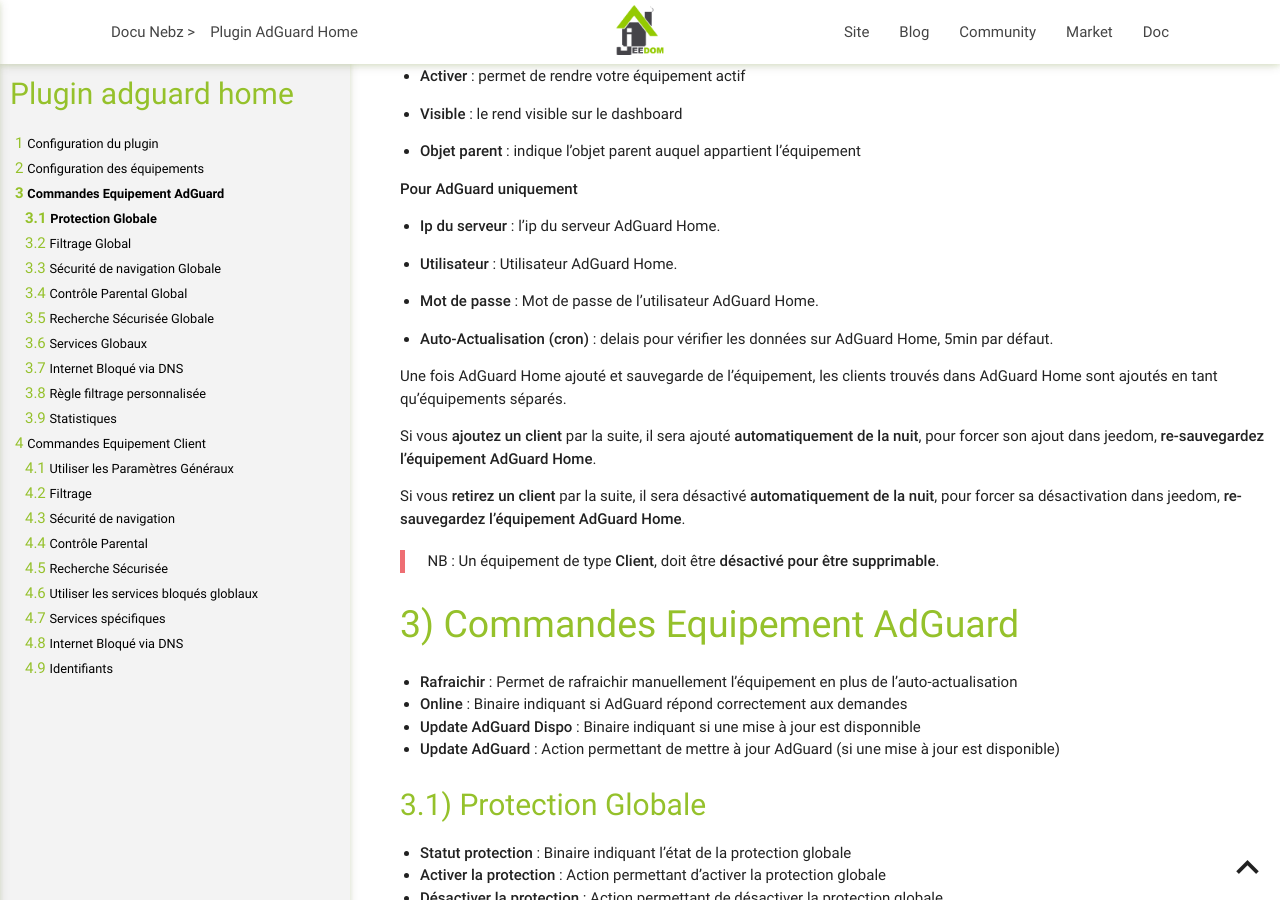
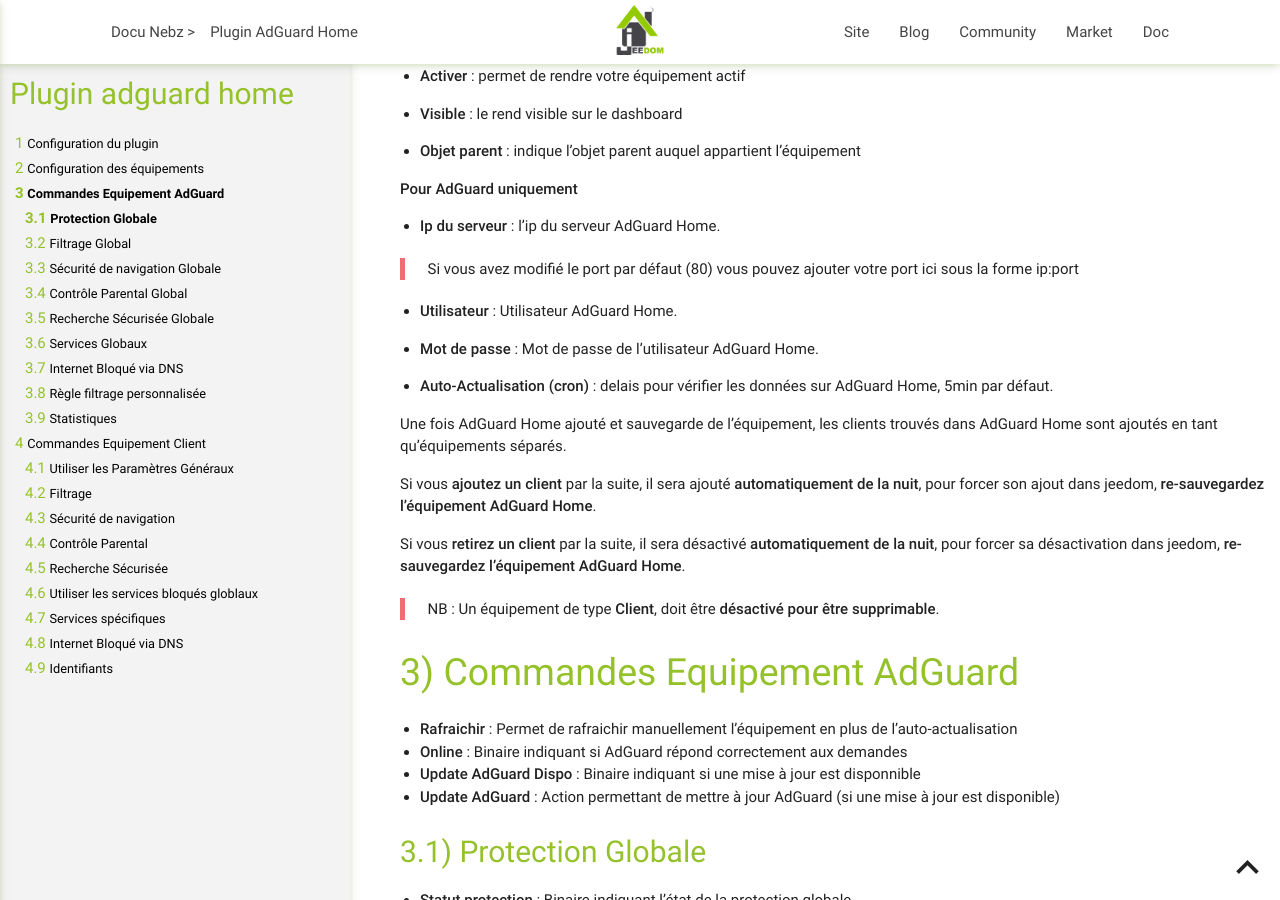
Before and after one commit to NebzHB/jeedom_docs, a Jekyll site: the page built from plugins/AdGuard/fr_FR/index.md, in a window 1280 px wide and 900 px high, scrolled down 577 px. Built offline with Jekyll 4.4.1, drawn with Linux system fonts in a browser that asks for light colours.

Commit message:
Update index.md

```diff
--- a/plugins/AdGuard/fr_FR/index.md
+++ b/plugins/AdGuard/fr_FR/index.md
@@ -43,6 +43,8 @@
 **Pour AdGuard uniquement**
 
 -   **Ip du serveur** : l'ip du serveur AdGuard Home.
+
+> Si vous avez modifié le port par défaut (80) vous pouvez ajouter votre port ici sous la forme ip:port
 
 -   **Utilisateur** : Utilisateur AdGuard Home.
 
```
